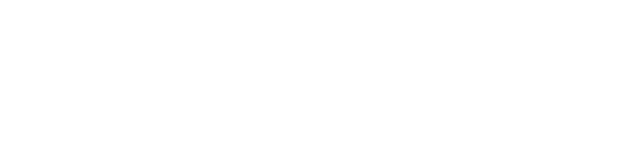
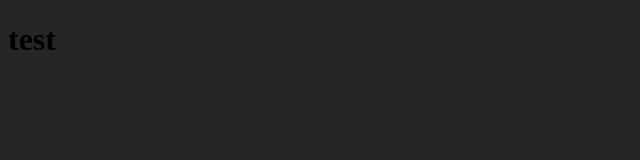
Before and after one commit to jeremyvinec/test, a plain HTML site: page index.html in a window 1280 px wide. Shown: the whole page, without its empty margins (0-640 px from the left). Drawn offline with Linux system fonts and the light colour scheme.

Commit message:
modification

```diff
--- a/index.html
+++ b/index.html
@@ -2,8 +2,14 @@
 <html>
 <head>
 	<title>test</title>
+	<meta charset="utf-8">
+	<style type="text/css">
+		body{
+			background-color: #262626;
+		}
+	</style>
 </head>
 <body>
-
+	<h1>test</h1>
 </body>
 </html>
```
